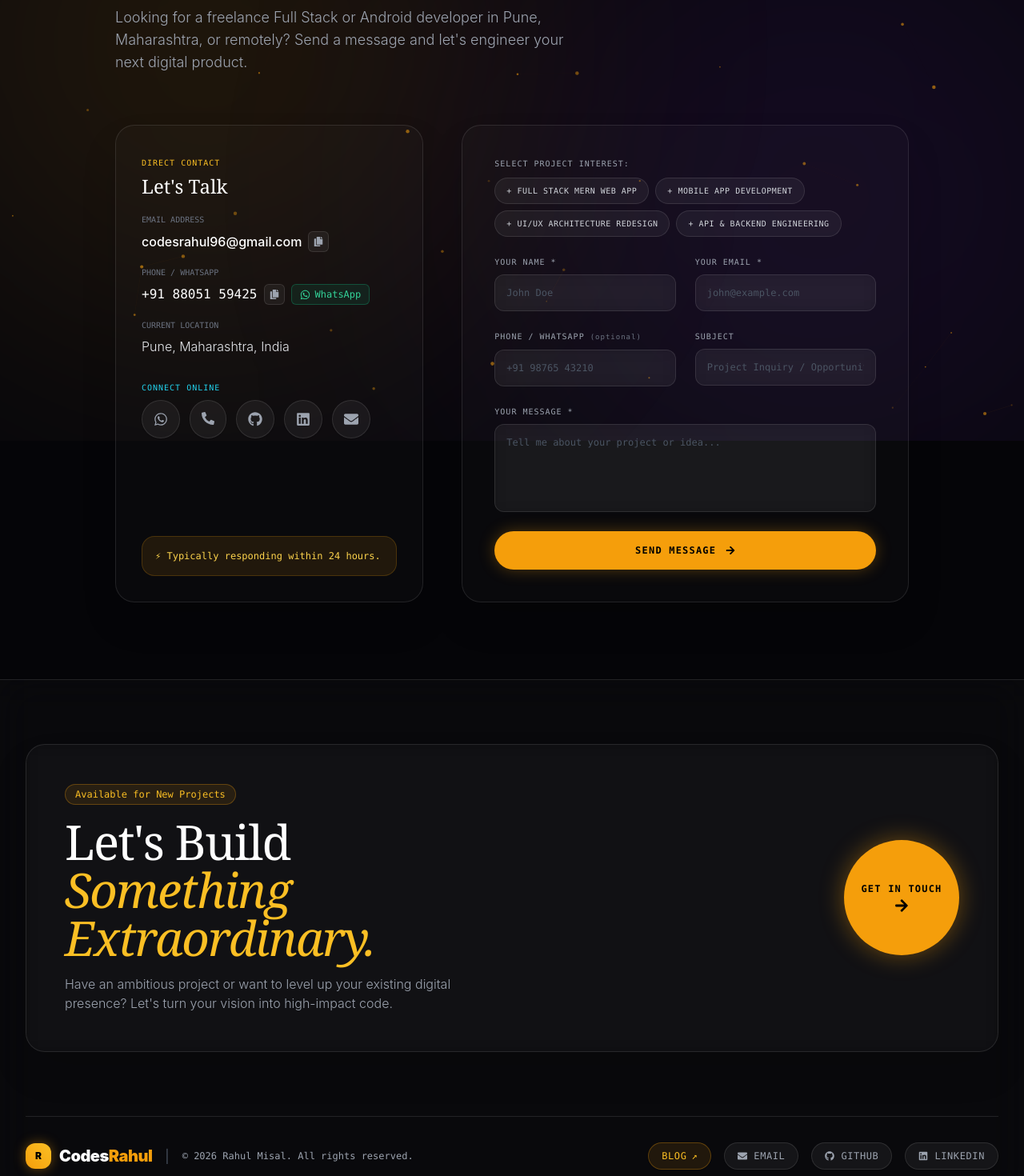
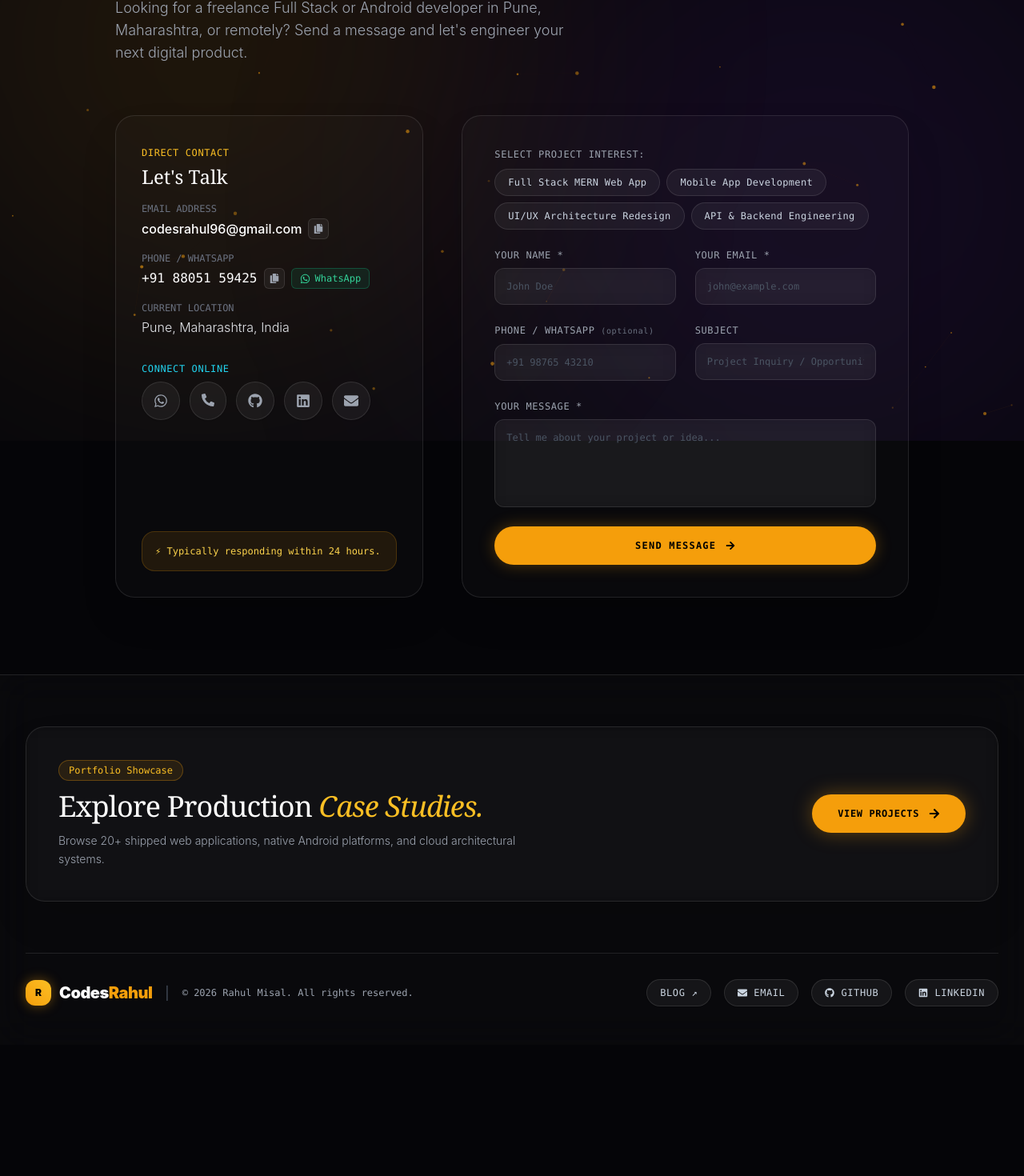
Before and after one commit to CodesRahul96/CodesRahul, a Next.js app: page /contact in a window 1280 px wide. Shown: the part 249-1719 px from the top of the page at 80% size. After the commit the page ends 1587 px from the top, so only its background shows below. Built offline with nearby package versions, Linux system fonts and the light colour scheme; no server answers.

Commit message:
fix(ux): address usability audit heuristics across home, projects, and contact pages

```diff
--- a/src/app/contact/page.jsx
+++ b/src/app/contact/page.jsx
@@ -70,9 +70,9 @@ export default function Contact() {
         {/* Header */}
         <div className="mb-16">
           <div>
-            <h2 className="text-5xl md:text-7xl font-serif font-medium text-slate-900 dark:text-white mb-4 tracking-tight">
+            <h1 className="text-4xl md:text-6xl font-serif font-medium text-slate-900 dark:text-white mb-4 tracking-tight">
               Contact.
-            </h2>
+            </h1>
             <div className="w-full h-[1px] bg-gradient-to-r from-amber-500/50 via-cyan-500/50 to-transparent mb-6" />
             <p className="text-slate-600 dark:text-gray-400 text-lg font-light max-w-xl">
               Looking for a freelance Full Stack or Android developer in Pune, Maharashtra, or remotely? Send a message and let&apos;s engineer your next digital product.
@@ -80,16 +80,16 @@ export default function Contact() {
           </div>
         </div>
 
-        <div className="grid grid-cols-1 lg:grid-cols-12 gap-12">
+        <div className="grid grid-cols-1 lg:grid-cols-12 gap-8 lg:gap-12 items-stretch">
           {/* Direct Info Sidebar */}
-          <div className="lg:col-span-5 space-y-8 p-8 rounded-3xl bg-white/80 dark:bg-white/[0.02] backdrop-blur-xl border border-slate-200 dark:border-white/10 shadow-lg dark:shadow-2xl flex flex-col justify-between transition-colors duration-300">
+          <div className="lg:col-span-5 h-full space-y-8 p-8 rounded-3xl bg-white/80 dark:bg-white/[0.02] backdrop-blur-xl border border-slate-200 dark:border-white/10 shadow-lg dark:shadow-2xl flex flex-col justify-between transition-colors duration-300">
             <div className="space-y-8">
               <div>
-                <span className="text-[10px] font-mono uppercase tracking-widest text-amber-600 dark:text-amber-400 font-medium">Direct Contact</span>
+                <span className="text-xs font-mono uppercase tracking-wider text-amber-600 dark:text-amber-400 font-medium">Direct Contact</span>
                 <h3 className="text-2xl font-serif font-medium text-slate-900 dark:text-white mt-1 mb-4">Let&apos;s Talk</h3>
                 <div className="space-y-4 text-slate-600 dark:text-gray-300 font-light text-sm">
                   <div className="flex flex-col">
-                    <span className="uppercase font-mono text-[10px] text-slate-500 dark:text-gray-500 mb-1">Email Address</span>
+                    <span className="uppercase font-mono text-xs text-slate-500 dark:text-gray-500 mb-1">Email Address</span>
                     <div className="flex items-center gap-2">
                       <a href="mailto:codesrahul96@gmail.com" className="hover:text-amber-600 dark:hover:text-amber-400 text-slate-900 dark:text-white transition-colors text-base font-medium">
                         codesrahul96@gmail.com
@@ -105,7 +105,7 @@ export default function Contact() {
                   </div>
 
                   <div className="flex flex-col">
-                    <span className="uppercase font-mono text-[10px] text-slate-500 dark:text-gray-500 mb-1">Phone / WhatsApp</span>
+                    <span className="uppercase font-mono text-xs text-slate-500 dark:text-gray-500 mb-1">Phone / WhatsApp</span>
                     <div className="flex items-center gap-2 flex-wrap">
                       <a href="tel:+918805159425" className="hover:text-amber-600 dark:hover:text-amber-400 text-slate-900 dark:text-white transition-colors text-base font-medium font-mono">
                         +91 88051 59425
@@ -131,14 +131,14 @@ export default function Contact() {
                   </div>
 
                   <div className="flex flex-col">
-                    <span className="uppercase font-mono text-[10px] text-slate-500 dark:text-gray-500 mb-1">Current Location</span>
+                    <span className="uppercase font-mono text-xs text-slate-500 dark:text-gray-500 mb-1">Current Location</span>
                     <span className="text-base text-slate-800 dark:text-gray-200">Pune, Maharashtra, India</span>
                   </div>
                 </div>
               </div>
 
               <div>
-                <span className="text-[10px] font-mono uppercase tracking-widest text-cyan-700 dark:text-cyan-400 font-medium mb-2 block">Connect Online</span>
+                <span className="text-xs font-mono uppercase tracking-wider text-cyan-700 dark:text-cyan-400 font-medium mb-2 block">Connect Online</span>
                 <div className="flex gap-3 flex-wrap">
                   {[
                     { icon: <FaWhatsapp size={18} />, link: "https://wa.me/918805159425", label: "WhatsApp" },
@@ -168,24 +168,32 @@ export default function Contact() {
           </div>
 
           {/* Contact Form Card */}
-          <div className="lg:col-span-7 p-8 md:p-10 rounded-3xl bg-white/80 dark:bg-white/[0.02] backdrop-blur-xl border border-slate-200 dark:border-white/10 shadow-lg dark:shadow-2xl transition-colors duration-300">
+          <div className="lg:col-span-7 h-full p-8 md:p-10 rounded-3xl bg-white/80 dark:bg-white/[0.02] backdrop-blur-xl border border-slate-200 dark:border-white/10 shadow-lg dark:shadow-2xl transition-colors duration-300">
 
             {/* Interactive Scope Chips */}
             <div className="mb-6">
-              <label className="text-[10px] font-mono uppercase tracking-widest text-slate-500 dark:text-gray-400 mb-2.5 block">
+              <label className="text-xs font-mono uppercase tracking-wider text-slate-500 dark:text-gray-400 mb-2.5 block">
                 Select Project Interest:
               </label>
               <div className="flex flex-wrap gap-2">
-                {projectScopes.map((scope) => (
+                {projectScopes.map((scope) => {
+                  const isSelected = formData.subject.includes(scope);
+                  return (
                     <button
                       type="button"
                       key={scope}
+                      aria-pressed={isSelected}
                       onClick={() => handleSelectScope(scope)}
-                    className="text-[10px] font-mono uppercase tracking-wider px-3.5 py-2 rounded-full border border-slate-200 dark:border-white/10 bg-slate-100/80 dark:bg-white/5 text-slate-700 dark:text-gray-300 hover:text-slate-900 dark:hover:text-white hover:border-amber-500/50 hover:bg-amber-500/10 transition-all duration-200"
+                      className={`text-xs font-mono tracking-wide px-4 py-2 rounded-full border transition-all duration-200 ${
+                        isSelected
+                          ? "bg-amber-500 text-black border-amber-500 font-semibold shadow-sm"
+                          : "bg-slate-100/80 dark:bg-white/5 border-slate-200 dark:border-white/10 text-slate-700 dark:text-slate-300 hover:border-amber-500/50 hover:text-slate-900 dark:hover:text-white"
+                      }`}
                     >
-                    + {scope}
+                      {isSelected ? `✓ ${scope}` : scope}
                     </button>
-                ))}
+                  );
+                })}
               </div>
             </div>
 
@@ -202,7 +210,7 @@ export default function Contact() {
 
               <div className="grid grid-cols-1 md:grid-cols-2 gap-6">
                 <div className="flex flex-col">
-                  <label className="text-[10px] font-mono uppercase tracking-widest text-slate-600 dark:text-gray-400 mb-2">Your Name *</label>
+                  <label className="text-xs font-mono uppercase tracking-wider text-slate-600 dark:text-gray-400 mb-2">Your Name *</label>
                   <input
                     type="text"
                     name="name"
@@ -214,7 +222,7 @@ export default function Contact() {
                   />
                 </div>
                 <div className="flex flex-col">
-                  <label className="text-[10px] font-mono uppercase tracking-widest text-slate-600 dark:text-gray-400 mb-2">Your Email *</label>
+                  <label className="text-xs font-mono uppercase tracking-wider text-slate-600 dark:text-gray-400 mb-2">Your Email *</label>
                   <input
                     type="email"
                     name="email"
@@ -229,8 +237,8 @@ export default function Contact() {
 
               <div className="grid grid-cols-1 md:grid-cols-2 gap-6">
                 <div className="flex flex-col">
-                  <label className="text-[10px] font-mono uppercase tracking-widest text-slate-600 dark:text-gray-400 mb-2">
-                    Phone / WhatsApp <span className="text-slate-400 dark:text-gray-500 text-[9px] lowercase">(optional)</span>
+                  <label className="text-xs font-mono uppercase tracking-wider text-slate-600 dark:text-gray-400 mb-2">
+                    Phone / WhatsApp <span className="text-slate-400 dark:text-gray-500 text-[10px] lowercase">(optional)</span>
                   </label>
                   <input
                     type="tel"
@@ -242,7 +250,7 @@ export default function Contact() {
                   />
                 </div>
                 <div className="flex flex-col">
-                  <label className="text-[10px] font-mono uppercase tracking-widest text-slate-600 dark:text-gray-400 mb-2">Subject</label>
+                  <label className="text-xs font-mono uppercase tracking-wider text-slate-600 dark:text-gray-400 mb-2">Subject</label>
                   <input
                     type="text"
                     name="subject"
@@ -255,7 +263,7 @@ export default function Contact() {
               </div>
 
               <div className="flex flex-col">
-                <label className="text-[10px] font-mono uppercase tracking-widest text-slate-600 dark:text-gray-400 mb-2">Your Message *</label>
+                <label className="text-xs font-mono uppercase tracking-wider text-slate-600 dark:text-gray-400 mb-2">Your Message *</label>
                 <textarea
                   name="message"
                   value={formData.message}
--- a/src/app/projects/page.jsx
+++ b/src/app/projects/page.jsx
@@ -45,9 +45,9 @@ export default function Projects() {
         {/* Header */}
         <div className="mb-16">
           <div>
-            <h2 className="text-5xl md:text-7xl font-serif font-medium text-slate-900 dark:text-white mb-4 tracking-tight">
+            <h1 className="text-4xl md:text-6xl font-serif font-medium text-slate-900 dark:text-white mb-4 tracking-tight">
               Selected Works.
-            </h2>
+            </h1>
             <div className="w-full h-[1px] bg-gradient-to-r from-amber-500/50 via-cyan-500/50 to-transparent mb-6" />
             <p className="text-slate-600 dark:text-gray-400 text-lg font-light max-w-xl">
               A curated collection of web applications, mobile platforms, and architectural systems.
@@ -56,7 +56,7 @@ export default function Projects() {
         </div>
 
         {/* Filters & Search */}
-        <div className="mb-14 flex flex-col md:flex-row justify-between items-start md:items-center gap-6 p-6 rounded-3xl bg-white/80 dark:bg-white/[0.02] backdrop-blur-xl border border-slate-200 dark:border-white/10 shadow-lg dark:shadow-2xl transition-colors duration-300">
+        <div className="mb-14 flex flex-col md:flex-row justify-between items-start gap-6 p-6 rounded-3xl bg-white/80 dark:bg-white/[0.02] backdrop-blur-xl border border-slate-200 dark:border-white/10 shadow-lg dark:shadow-2xl transition-colors duration-300">
           {/* Category Pills */}
           <div className="flex flex-wrap gap-2">
             {categories.map((category) => {
--- a/src/components/Footer.jsx
+++ b/src/components/Footer.jsx
@@ -1,37 +1,56 @@
+"use client";
+
 import React from "react";
 import Link from "next/link";
+import { usePathname } from "next/navigation";
 import { FaGithub, FaLinkedin, FaEnvelope, FaArrowRight } from "react-icons/fa";
 
 function Footer() {
+  const pathname = usePathname();
+  const isContactPage = pathname === "/contact";
+
+  const footerLinkClass =
+    "inline-flex items-center gap-2 text-xs font-mono uppercase tracking-wider text-slate-700 hover:text-amber-600 dark:text-slate-300 dark:hover:text-amber-400 bg-white dark:bg-white/5 border border-slate-200 dark:border-white/10 px-4 py-2 rounded-full transition-all hover:border-amber-500/40 shadow-sm";
+
   return (
-    <footer className="relative z-10 w-full pt-20 pb-12 border-t border-slate-200 dark:border-white/10 bg-slate-100/40 dark:bg-white/[0.02] backdrop-blur-xl transition-colors duration-300">
+    <footer className="relative z-10 w-full pt-16 pb-12 border-t border-slate-200 dark:border-white/10 bg-slate-100/40 dark:bg-white/[0.02] backdrop-blur-xl transition-colors duration-300">
       <div className="max-w-7xl mx-auto px-4 md:px-8">
 
-        {/* Call to Action Banner */}
-        <div className="flex flex-col lg:flex-row justify-between items-start lg:items-center mb-20 gap-10 p-8 md:p-12 rounded-3xl border border-slate-200 dark:border-white/10 bg-white/80 dark:bg-white/[0.02] backdrop-blur-md shadow-xl dark:shadow-2xl relative overflow-hidden group transition-all duration-300">
+        {/* Call to Action Banner - Context-aware */}
+        <div className="flex flex-col lg:flex-row justify-between items-start lg:items-center mb-16 gap-8 p-8 md:p-10 rounded-3xl border border-slate-200 dark:border-white/10 bg-white/80 dark:bg-white/[0.02] backdrop-blur-md shadow-xl dark:shadow-2xl relative overflow-hidden group transition-all duration-300">
           <div className="absolute inset-0 bg-gradient-to-r from-amber-500/10 via-transparent to-purple-500/10 opacity-0 group-hover:opacity-100 transition-opacity duration-700 pointer-events-none" />
 
-          <div className="space-y-4 max-w-2xl relative z-10">
+          <div className="space-y-3 max-w-xl relative z-10">
             <div className="inline-flex items-center gap-2 px-3 py-1 rounded-full border border-amber-500/30 bg-amber-500/10 text-amber-600 dark:text-amber-400 text-xs font-mono font-medium">
-              Available for New Projects
+              {isContactPage ? "Portfolio Showcase" : "Available for New Projects"}
             </div>
-            <h2 className="text-4xl sm:text-6xl font-serif font-medium tracking-tight text-slate-900 dark:text-white leading-tight">
-              Let&apos;s Build <br />
-              <span className="text-amber-500 dark:text-amber-400 italic">Something Extraordinary.</span>
+            <h2 className="text-3xl sm:text-4xl font-serif font-medium tracking-tight text-slate-900 dark:text-white leading-tight">
+              {isContactPage ? (
+                <>
+                  Explore Production <span className="text-amber-500 dark:text-amber-400 italic">Case Studies.</span>
+                </>
+              ) : (
+                <>
+                  Let&apos;s Build <br className="hidden sm:inline" />
+                  <span className="text-amber-500 dark:text-amber-400 italic">Something Extraordinary.</span>
+                </>
+              )}
             </h2>
-            <p className="text-slate-600 dark:text-gray-400 text-base font-light max-w-lg">
-              Have an ambitious project or want to level up your existing digital presence? Let&apos;s turn your vision into high-impact code.
+            <p className="text-slate-600 dark:text-gray-400 text-sm font-light leading-relaxed">
+              {isContactPage
+                ? "Browse 20+ shipped web applications, native Android platforms, and cloud architectural systems."
+                : "Have an ambitious project or want to level up your existing digital presence? Let's turn your vision into high-impact code."}
             </p>
           </div>
 
           <Link
-            href="/contact"
-            className="relative z-10 group flex items-center justify-center w-28 h-28 md:w-36 md:h-36 rounded-full bg-amber-500 hover:bg-amber-400 text-black shadow-[0_0_30px_rgba(245,158,11,0.4)] transition-all duration-500 shrink-0 hover:scale-105"
+            href={isContactPage ? "/projects" : "/contact"}
+            className="relative z-10 group inline-flex items-center gap-3 px-8 py-4 rounded-full bg-amber-500 hover:bg-amber-400 text-black shadow-[0_0_25px_rgba(245,158,11,0.35)] transition-all duration-300 shrink-0 hover:scale-105"
           >
-            <div className="flex flex-col items-center gap-1">
-              <span className="text-xs uppercase font-mono font-bold tracking-widest">Get In Touch</span>
-              <FaArrowRight className="text-lg group-hover:translate-x-1 group-hover:-translate-y-1 transition-transform" />
-            </div>
+            <span className="text-xs uppercase font-mono font-bold tracking-wider">
+              {isContactPage ? "View Projects" : "Get In Touch"}
+            </span>
+            <FaArrowRight className="text-sm transition-transform duration-300 group-hover:translate-x-1" aria-hidden="true" />
           </Link>
         </div>
 
@@ -58,32 +77,32 @@ function Footer() {
               href="https://blogsify.vercel.app/"
               target="_blank"
               rel="noopener noreferrer"
-              className="flex items-center gap-1.5 text-xs font-mono uppercase tracking-wider text-amber-600 hover:text-amber-500 dark:text-amber-400 dark:hover:text-amber-300 bg-amber-500/10 border border-amber-500/30 px-4 py-2 rounded-full transition-all hover:bg-amber-500/20 shadow-sm"
+              className={footerLinkClass}
               title="Blogsify — Technical Blog by Rahul Misal"
             >
-              <span>Blog</span> ↗
+              <span>Blog</span> <span aria-hidden="true">↗</span>
             </a>
             <a
               href="mailto:codesrahul96@gmail.com"
-              className="flex items-center gap-2 text-xs font-mono uppercase tracking-wider text-slate-600 hover:text-amber-600 dark:text-gray-400 dark:hover:text-amber-400 bg-white dark:bg-white/5 border border-slate-200 dark:border-white/10 px-4 py-2 rounded-full transition-all hover:border-amber-500/40 dark:hover:border-amber-500/30 shadow-sm"
+              className={footerLinkClass}
             >
-              <FaEnvelope /> Email
+              <FaEnvelope aria-hidden="true" /> <span>Email</span>
             </a>
             <a
               href="https://github.com/codesrahul96"
               target="_blank"
               rel="noreferrer"
-              className="flex items-center gap-2 text-xs font-mono uppercase tracking-wider text-slate-600 hover:text-amber-600 dark:text-gray-400 dark:hover:text-amber-400 bg-white dark:bg-white/5 border border-slate-200 dark:border-white/10 px-4 py-2 rounded-full transition-all hover:border-amber-500/40 dark:hover:border-amber-500/30 shadow-sm"
+              className={footerLinkClass}
             >
-              <FaGithub /> GitHub
+              <FaGithub aria-hidden="true" /> <span>GitHub</span>
             </a>
             <a
               href="https://linkedin.com/in/codesrahul"
               target="_blank"
               rel="noreferrer"
-              className="flex items-center gap-2 text-xs font-mono uppercase tracking-wider text-slate-600 hover:text-amber-600 dark:text-gray-400 dark:hover:text-amber-400 bg-white dark:bg-white/5 border border-slate-200 dark:border-white/10 px-4 py-2 rounded-full transition-all hover:border-amber-500/40 dark:hover:border-amber-500/30 shadow-sm"
+              className={footerLinkClass}
             >
-              <FaLinkedin /> LinkedIn
+              <FaLinkedin aria-hidden="true" /> <span>LinkedIn</span>
             </a>
           </div>
         </div>
--- a/src/components/Navbar.jsx
+++ b/src/components/Navbar.jsx
@@ -64,7 +64,7 @@ const Navbar = () => {
               <span className="text-xl font-black tracking-tight">
                 <span className="text-slate-900 dark:text-white">Codes</span><span className="text-amber-500">Rahul</span>
               </span>
-              <span className="text-[9px] font-mono tracking-widest text-amber-600 dark:text-amber-400/80 uppercase font-medium">
+              <span className="text-xs font-mono tracking-wide text-amber-600 dark:text-amber-400 font-medium">
                 Software Engineer
               </span>
             </div>
```
Also changed, not shown: src/app/page.jsx (+14 -8 lines), src/components/ProjectCard.jsx (+27 -42 lines). Lines whose indentation alone changed are shown as unchanged.
